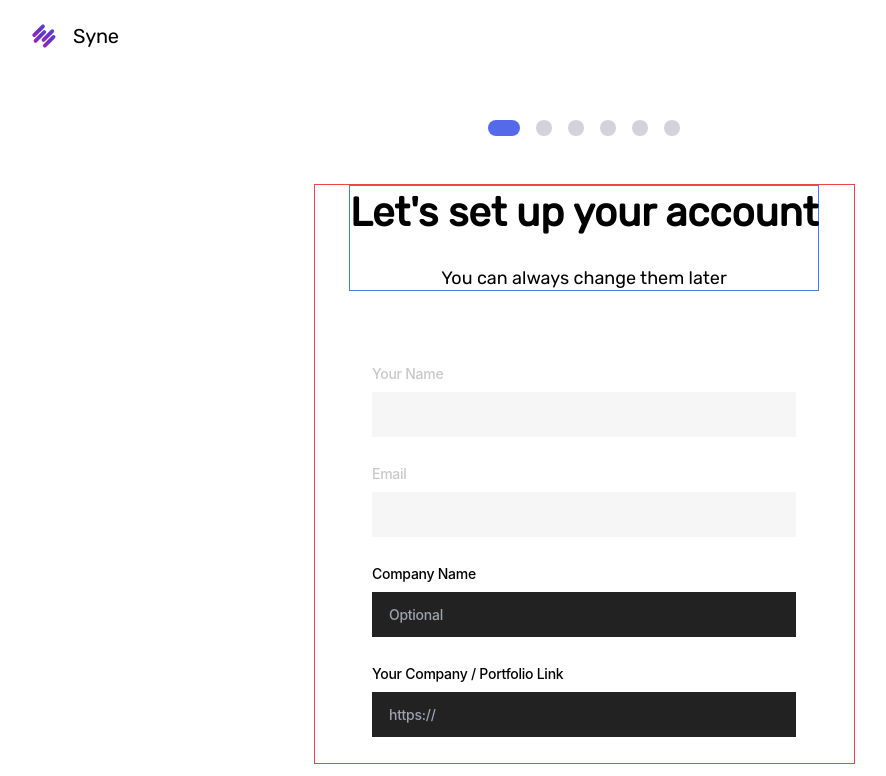
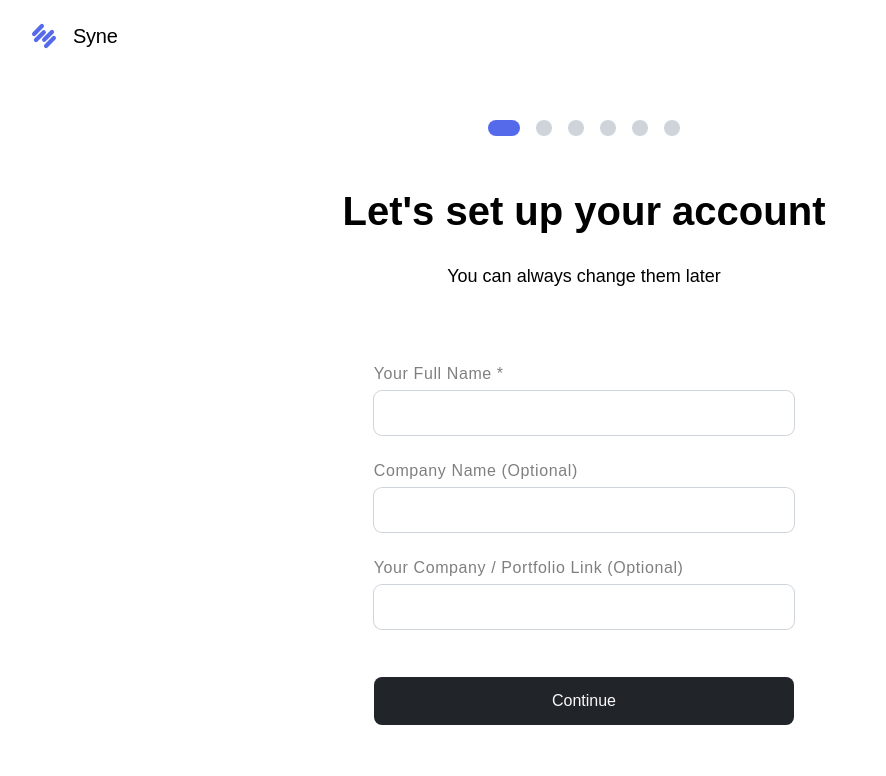
Before and after one commit to jeannyinthelamp/sycamore.ai, a React (Create React App) app: page /onboarding_1 in a window 1280 px wide. Shown: the top 776 px of the page, without its empty margins (56-942 px from the left). Built offline with nearby package versions, Linux system fonts and the light colour scheme.

Commit message:
Complete UI Update for Onboarding page 1

```diff
--- a/src/Components/Onboarding/Onboarding_header/Onboarding_header.js
+++ b/src/Components/Onboarding/Onboarding_header/Onboarding_header.js
@@ -1,13 +1,13 @@
 import React from "react";
-import syne_logo from "../../../Assets/Icons/syne-logo.svg";
+import syne_logo_blue from "../../../Assets/Icons/syne-logo-blue.svg";
 
 export default function Onboarding_header() {
   return (
-    <div className='header-outer-wrapper h-[72px] flex justify-center items-center'>
-      <div className='header-inner-wrapper w-[100%] max-w-[1110px] h-[40px] flex justify-start items-center'>
+    <div className='header-outer-wrapper w-[100%] h-[72px] flex justify-center items-center'>
+      <div className='header-inner-wrapper w-[100%] max-w-[1110px] h-[40px] mx-[20px] flex justify-start items-center'>
         <img
           className='w-[30px] h-[30px] mr-[14px]'
-          src={syne_logo}
+          src={syne_logo_blue}
           alt='Syne Logo'
         />
         <p className='font-Poppins text-[20px] font-normal leading-[30px] tracking-[-0.266px]'>
--- a/src/Components/Onboarding/Onboarding_progress_bar/Onboarding_progress_bar.js
+++ b/src/Components/Onboarding/Onboarding_progress_bar/Onboarding_progress_bar.js
@@ -4,7 +4,7 @@ export default function Onboarding_progress_bar(props) {
   const non_active_style = "w-[16px] h-[16px] rounded-[100px] bg-[#CED4DA]";
 
   return (
-    <div className='max-w-[192px] h-[16px] my-[48px] mx-auto  flex flex-row justify-center items-center gap-[16px] '>
+    <div className='max-w-[192px] h-[16px] my-[48px] flex flex-row justify-center items-center gap-[16px] '>
       <div
         className={`ml-0 ${
           props.active === "page1" ? active_style : non_active_style
--- /dev/null
+++ b/src/Components/Styles/Safari_Input_Styling.js
@@ -0,0 +1,2 @@
+export const safari_input_styling =
+  "-webkit-appearance: none  outline-[transparent] ring-1 ring-[#CED4DA]";
--- a/src/Pages/Onboarding/Onboarding_1.js
+++ b/src/Pages/Onboarding/Onboarding_1.js
@@ -1,18 +1,25 @@
 import React from "react";
 import Onboarding_header from "../../Components/Onboarding/Onboarding_header/Onboarding_header";
 import Onboarding_progress_bar from "../../Components/Onboarding/Onboarding_progress_bar/Onboarding_progress_bar";
+import { safari_input_styling } from "../../Components/Styles/Safari_Input_Styling";
 
 export default function Onboarding_1() {
+  // Safari has an issue where its difficult to change input border-radius. This function detects a users browser, then injects classNames into create an outline
+  function detectBrowser() {
+    if (navigator.userAgent.includes("Safari")) {
+      return safari_input_styling;
+    }
+  }
   return (
-    <div>
+    <div className='flex flex-col justify-center items-center'>
       <Onboarding_header />
 
       {/* Change the active prop to page2, page3 etc to change the color of the corresponding bar */}
       <Onboarding_progress_bar active='page1' />
 
-      <div className='title-and-form-wrapper max-w-[541px] h-auto mx-auto flex flex-col justify-center items-center border border-red-500'>
-        <div className='text-wrapper h-[106px] mb-[72px] flex flex-col justify-start items-center border border-blue-500'>
-          <h1 className='mb-[24px] font-Poppins text-[40px] font-semibold text-black text-center leading-[54px]'>
+      <div className='title-and-form-wrapper max-w-[541px] mx-[20px] h-auto flex flex-col justify-center items-center'>
+        <div className='text-wrapper max-w-[541px] h-auto mb-[72px] flex flex-col justify-start items-center'>
+          <h1 className='mb-[24px] mx-[22px] font-Poppins text-[40px] font-semibold text-black text-center leading-[54px]'>
             Let's set up your account
           </h1>
           <p className='font-Poppins text-[18px] font-medium leading-[28px] text-center'>
@@ -21,48 +28,55 @@ export default function Onboarding_1() {
         </div>
         <form
           action=''
-          className='w-[424px] h-auto flex flex-col justify-center items-start'
+          className='w-[79.8%] h-auto flex flex-col gap-[24px] justify-center items-start'
         >
-          <label className='mb-[10px] flex flex-col font-[Inter] text-[#C8C8C8] text-sm font-medium leading-[21px] tracking-[-0.266px]'>
-            Your Name
+          <label
+            className='w-[100%] flex flex-col gap-[5px] font-Poppins text-[#00000080] text-[16px] font-normal leading-[24px] tracking-[0.6px]
+                '
+          >
+            Your Full Name *
             <input
               //
               type='text'
-              name='name'
-              className=' w-[424px] h-auto mt-[8px] mb-[16px] py-[12px] px-[17px] bg-[#F6F6F6] text-[#A7A7A7] font-[Inter] text-sm font-medium leading-[21px] tracking-[-0.266px] border-none outline-none'
+              name='full-name'
+              required
+              className={`${detectBrowser()} w-[100%] h-auto py-[10px] px-[16px] font-Poppins font-normal text-[#212529] leading-[24px] tracking-[1px] outline outline-1 outline-[#CED4DA] rounded-lg`}
             />
           </label>
-          <label className='mb-[10px] flex flex-col font-[Inter] text-[#C8C8C8] text-sm font-medium leading-[21px] tracking-[-0.266px]'>
-            Email
-            <input
-              //
-              type='email'
-              required
-              name='email'
-              className=' w-[424px] h-auto mt-[8px] mb-[16px] py-[12px] px-[17px] bg-[#F6F6F6] text-[#A7A7A7] font-[Inter] text-sm font-medium leading-[21px] tracking-[-0.266px] border-none outline-none'
-            />
-          </label>
-          <label className='mb-[10px] flex flex-col font-[Inter] text-black text-sm font-medium leading-[21px] tracking-[-0.266px]'>
-            Company Name
+
+          <label
+            className='w-[100%] flex flex-col gap-[5px] font-Poppins text-[#00000080] text-[16px] font-normal leading-[24px] tracking-[0.6px]
+                '
+          >
+            Company Name (Optional)
             <input
               //
               type='text'
               name='company-name'
-              placeholder='Optional'
-              className=' w-[424px] h-auto mt-[8px] mb-[16px] py-[12px] px-[17px] bg-[#222] text-[#858585] font-[Inter] text-sm font-medium leading-[21px] tracking-[-0.266px] border-none outline-none'
+              className={`${detectBrowser()} w-[100%] h-auto py-[10px] px-[16px] font-Poppins font-normal text-[#212529] leading-[24px] tracking-[1px] outline outline-1 outline-[#CED4DA] rounded-lg`}
             />
           </label>
-          <label className='mb-[10px] flex flex-col font-[Inter] text-black text-sm font-medium leading-[21px] tracking-[-0.266px]'>
-            Your Company / Portfolio Link
+
+          <label
+            className='w-[100%] flex flex-col gap-[5px] font-Poppins text-[#00000080] text-[16px] font-normal leading-[24px] tracking-[0.6px]
+                '
+          >
+            Your Company / Portfolio Link (Optional)
             <input
               //
               type='text'
-              name='portfolio'
-              //^ Update placeholder to be permanent
-              placeholder='https://'
-              className=' w-[424px] h-auto mt-[8px] mb-[16px] py-[12px] px-[17px] bg-[#222] text-[#FFF] font-[Inter] text-sm font-medium leading-[21px] tracking-[-0.266px] border-none outline-none'
+              name='company-name'
+              className={`${detectBrowser()} w-[100%] h-auto py-[10px] px-[16px] font-Poppins font-normal text-[#212529] leading-[24px] tracking-[1px] outline outline-1 outline-[#CED4DA] rounded-lg`}
             />
           </label>
+
+          {/* TODO: You can use the traverseNext function from onboarding_nav.js for the continue button navigation functionality */}
+
+          <input
+            type='submit'
+            value='Continue'
+            className=' w-[100%] mt-[24px] py-[12px] px-[24px] flex justify-center items-center bg-[#212529] rounded-lg font-Poppins text-[#F8F9FA] text-center text-[16px] font-medium leading-[24px] outline-none border-none cursor-pointer $'
+          />
         </form>
       </div>
     </div>
--- a/tailwind.config.js
+++ b/tailwind.config.js
@@ -1,16 +1,30 @@
-/** @type {import('tailwindcss').Config} */
-module.exports = {
-  content: ["./src/**/*.{js,jsx,ts,tsx}"],
+// Importing the required package
+const withMT = require("@material-tailwind/react/utils/withMT");
+
+// The shared content array for both configurations
+const contentArray = ["./src/**/*.{js,jsx,ts,tsx}"];
+
+// Merging the configurations
+module.exports = withMT({
+  content: contentArray,
   theme: {
     extend: {
       fontFamily: {
         Rubik: ["Rubik"],
         Gloria: ["Gloria Hallelujah"],
+        Poppins: ["Poppins", "sans-serif"],
+        Inter: ["Inter", "sans-serif"],
       },
       colors: {
         "base-black": "#424242",
       },
+      // Other theme extensions can be added here
+    },
+    screens: {
+      desktop: { min: "835px", max: "10000px" },
+      tablet: { min: "376px", max: "834px" },
+      mobile: { min: "1px", max: "375px" },
     },
   },
   plugins: [],
-};
+});
```
Also changed, not shown: src/Assets/Icons/syne-logo-blue.svg (added).
